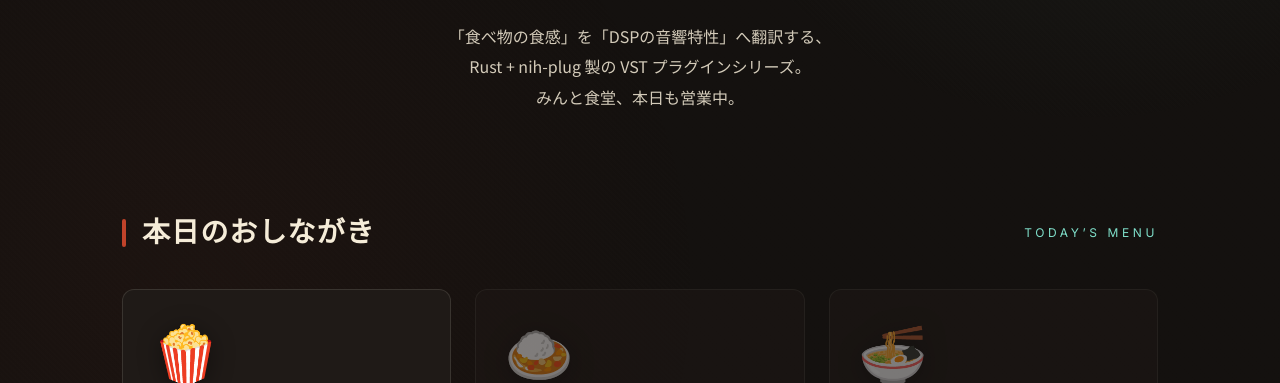
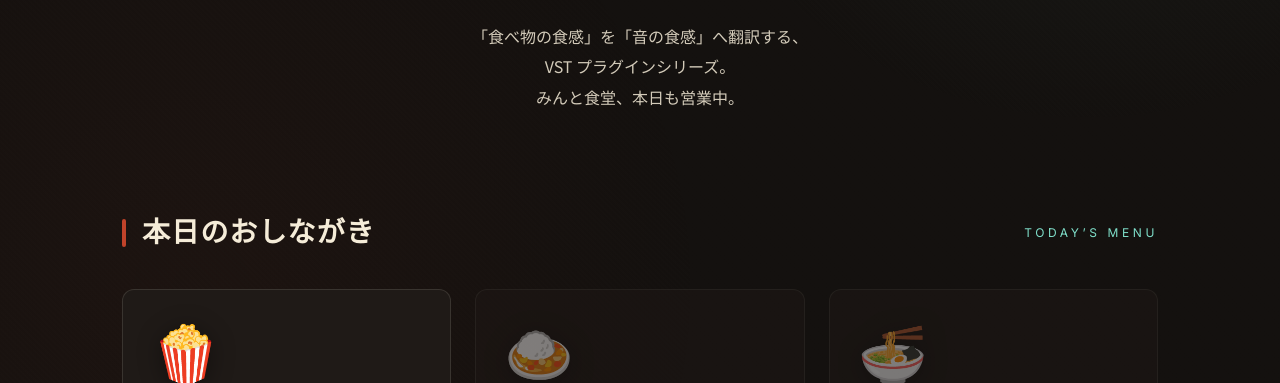
Before and after one commit to MintoTsukino/MintoTsukino, a plain HTML site: page index.html in a window 1280 px wide. Shown: the part 417-800 px from the top of the page. Drawn offline with Linux system fonts and the light colour scheme.

Commit message:
Soften tech stack copy on landing hero

```diff
--- a/index.html
+++ b/index.html
@@ -39,8 +39,8 @@
     <div class="hero-eyebrow">Welcome to Minto Shokudo</div>
     <h1>食べる音、<br><span class="accent">弾ける音。</span></h1>
     <p>
-      「食べ物の食感」を「DSPの音響特性」へ翻訳する、<br>
-      Rust + nih-plug 製の VST プラグインシリーズ。<br>
+      「食べ物の食感」を「音の食感」へ翻訳する、<br>
+      VST プラグインシリーズ。<br>
       みんと食堂、本日も営業中。
     </p>
   </section>
```
